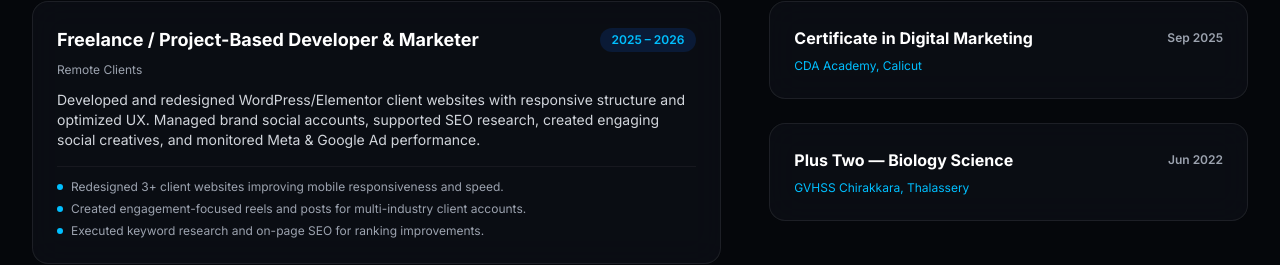
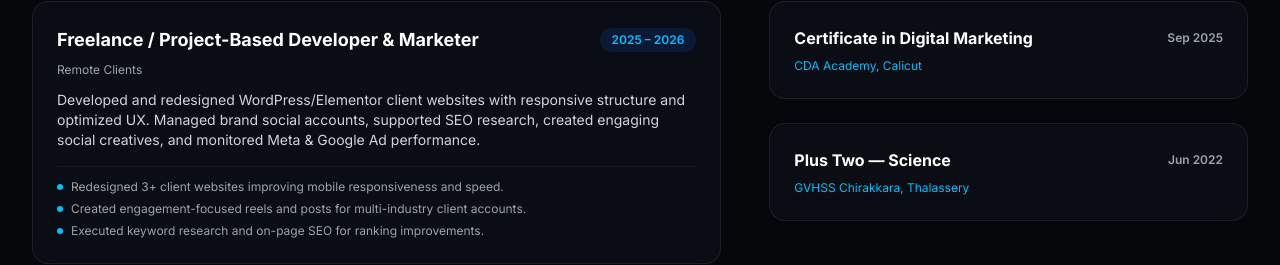
Before and after one commit to hazilav/My-Portfolio, a Next.js app: page / in a window 1280 px wide. Shown: the part 2661-2926 px from the top of the page. Built offline with nearby package versions, Linux system fonts and the light colour scheme.

Commit message:
Remove Biology from Plus Two education degree title

```diff
--- a/src/data/resumeData.js
+++ b/src/data/resumeData.js
@@ -99,7 +99,7 @@ export const education = [
     year: "Sep 2025",
   },
   {
-    degree: "Plus Two — Biology Science",
+    degree: "Plus Two — Science",
     institution: "GVHSS Chirakkara, Thalassery",
     year: "Jun 2022",
   },
```
